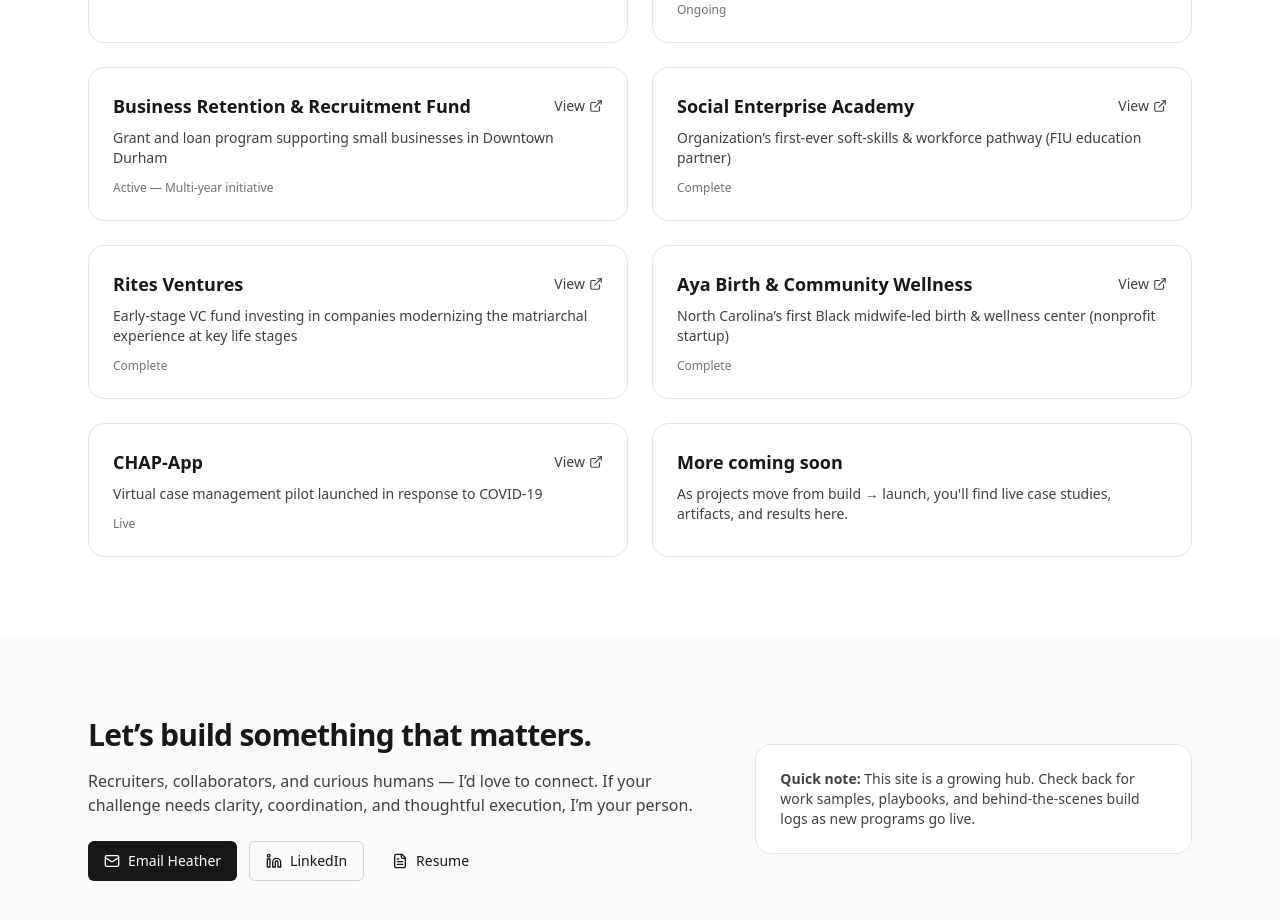
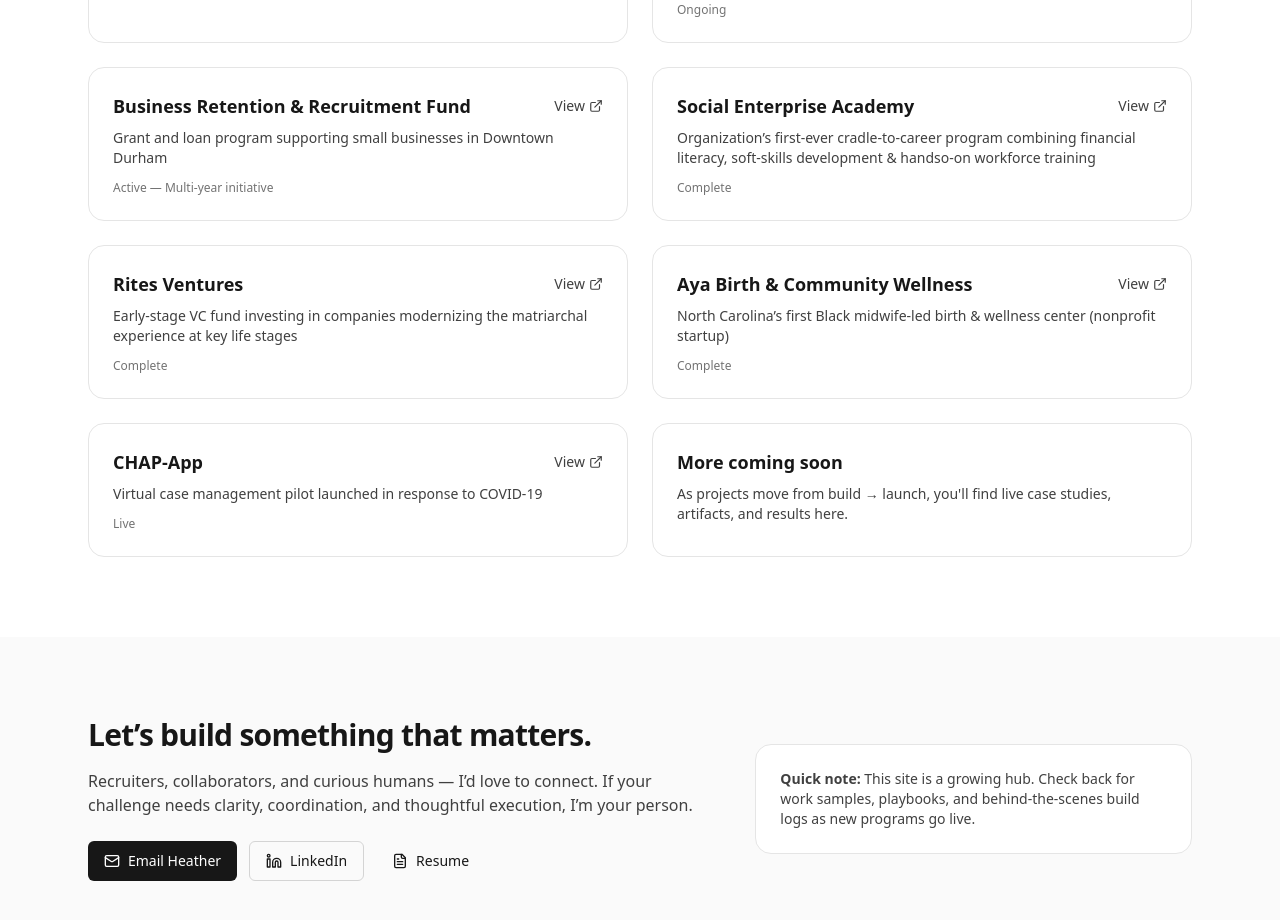
Before and after one commit to PoweredByHeather/Powered-By-Heather, a Next.js app: page / in a window 1280 px wide. Shown: the part 1520-2440 px from the top of the page. Built offline with nearby package versions, Linux system fonts and the light colour scheme.

Commit message:
Update page.tsx

```diff
--- a/app/page.tsx
+++ b/app/page.tsx
@@ -28,7 +28,7 @@
   },
   {
     name: "Social Enterprise Academy",
-    subtitle: "Organization’s first-ever soft-skills & workforce pathway (FIU education partner)",
+    subtitle: "Organization’s first-ever cradle-to-career program combining financial literacy, soft-skills development & handso-on workforce training",
     status: "Complete",
     href: "https://www.youtube.com/watch?v=InuUZaMdtZA",
   },
```
